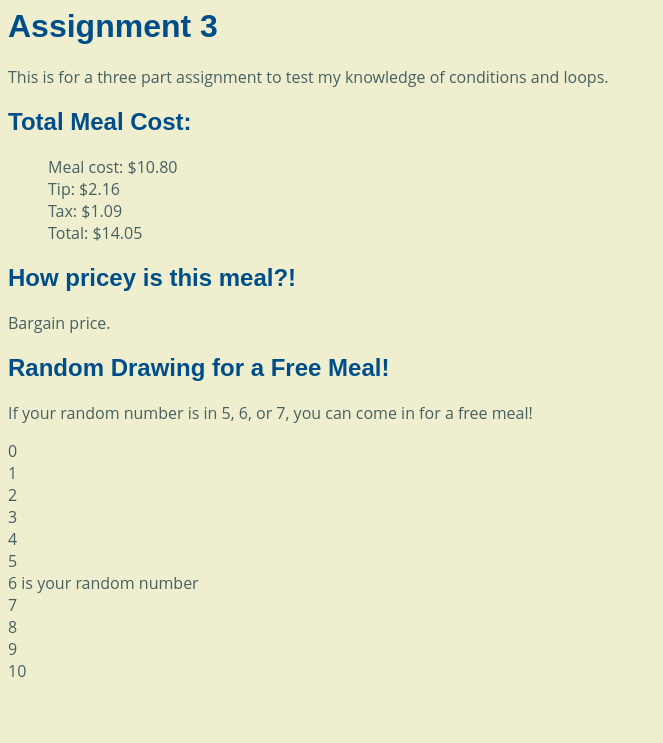
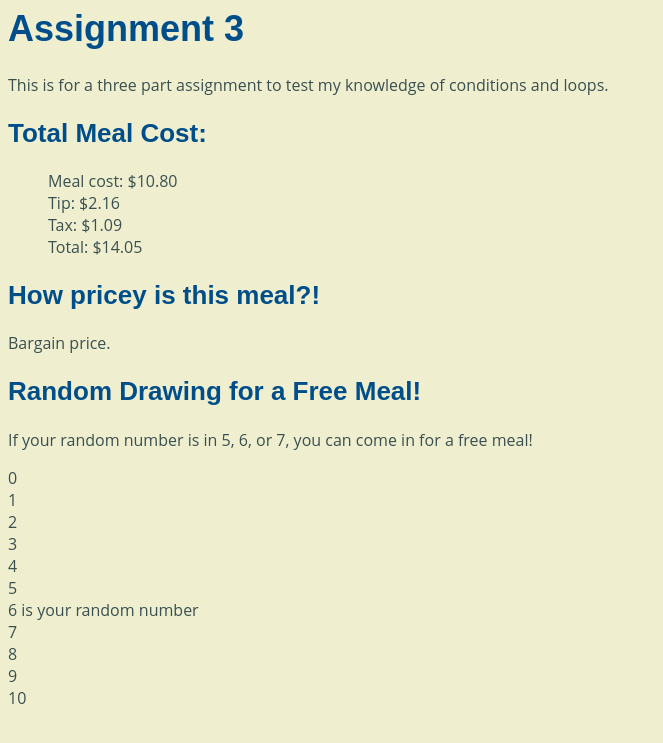
Before and after one commit to aggiewb/scc-web-dev-w20, a PHP site: page /conditions_and_loops.php in a window 1280 px wide. Shown: the top 743 px of the page, without its empty margins (0-663 px from the left). Run offline with PHP 8.4, Linux system fonts and the light colour scheme.

Commit message:
Add darker font color for better readability, and add font-size

```diff
--- a/itc240/assignment4/conditions_and_loops_style.css
+++ b/itc240/assignment4/conditions_and_loops_style.css
@@ -7,9 +7,18 @@ h1, h2 {
     font-family: 'Poppins', sans-serif;
 }
 
+h1 {
+    font-size: 2.25em;
+}
+
+h2 {
+    font-size: 1.625em;
+}
+
 ul, p {
-    color: #466060;
+    color: #3A5050;
     font-family: 'Open Sans', sans-serif;
+    font-size: 1.000em;
 }
 
 ul {
```
